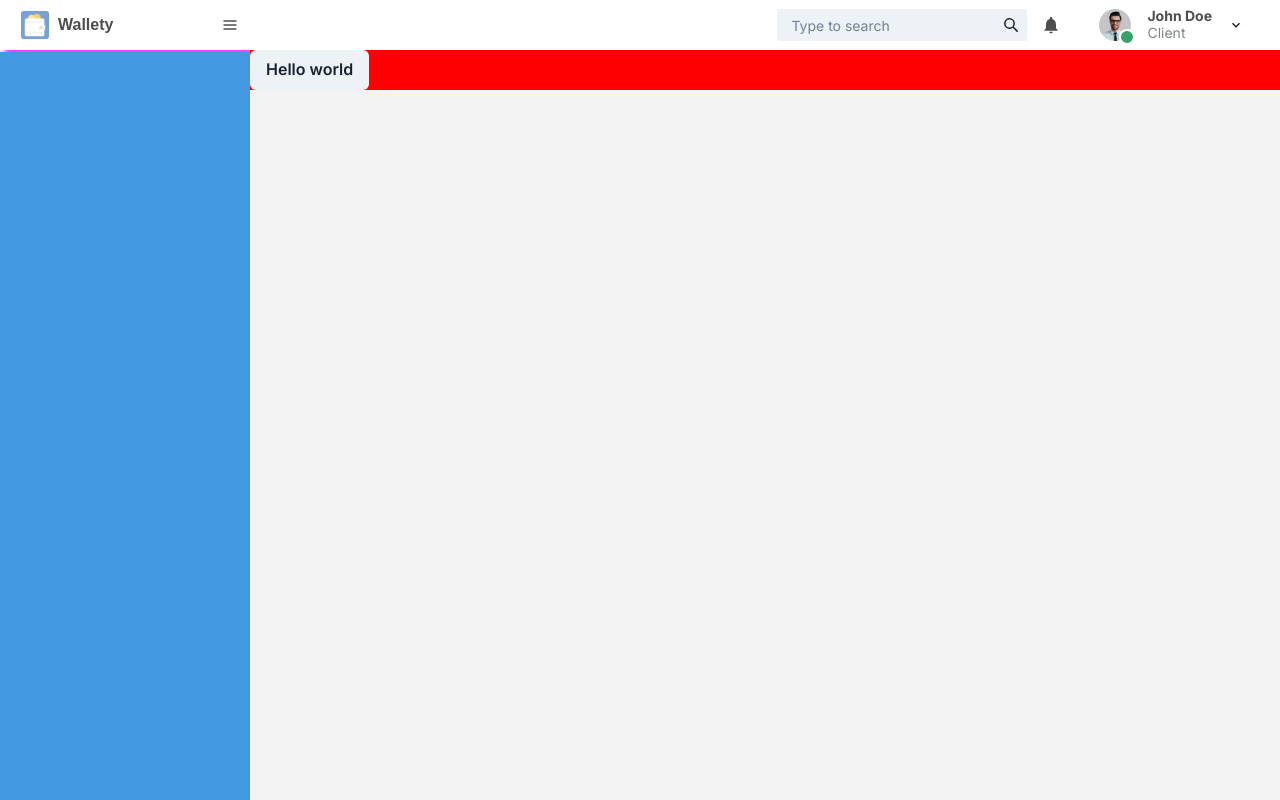
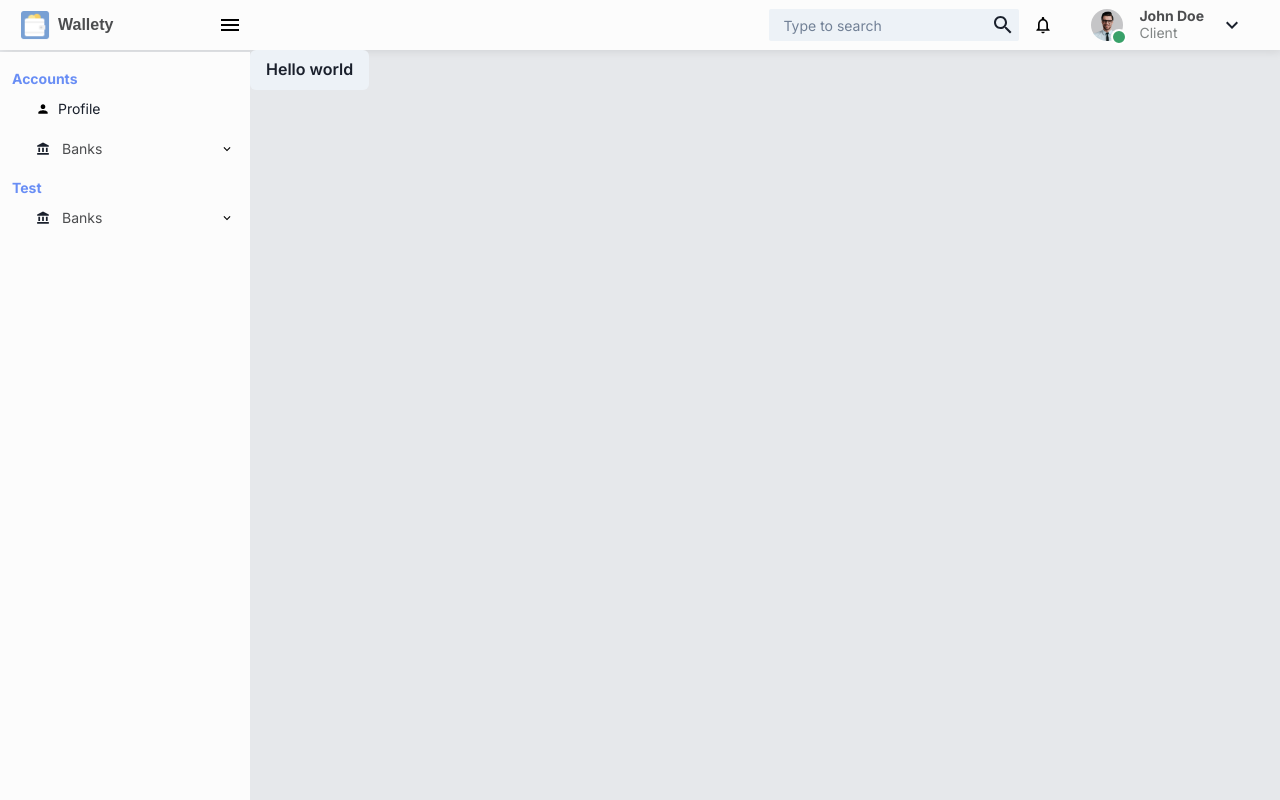
Before and after one commit to wall-ety/wall-ety-ui, a Next.js app: page / in a window 1280 px wide. Built offline with nearby package versions, Linux system fonts and the light colour scheme.

Commit message:
feat: create style menu components

```diff
--- a/package.json
+++ b/package.json
@@ -11,11 +11,11 @@
     "format:check": "prettier --check ."
   },
   "dependencies": {
-    "@chakra-ui/icons": "^2.1.1",
     "@chakra-ui/next-js": "^2.2.0",
     "@chakra-ui/react": "^2.8.2",
     "@emotion/react": "^11.11.4",
     "@emotion/styled": "^11.11.0",
+    "@mui/icons-material": "^5.15.14",
     "axios": "^1.6.8",
     "framer-motion": "^11.0.14",
     "next": "14.1.3",
--- a/src/app/layout.tsx
+++ b/src/app/layout.tsx
@@ -18,7 +18,7 @@ export default function RootLayout({
 }>) {
   return (
     <html lang="en">
-      <body className={inter.className} style={{ backgroundColor: "#f3f3f3" }}>
+      <body className={inter.className} style={{ backgroundColor: "#e6e8eb" }}>
         <Providers>{children}</Providers>
       </body>
     </html>
--- a/src/app/providers.tsx
+++ b/src/app/providers.tsx
@@ -17,7 +17,7 @@ export function Providers({ children }: { children: React.ReactNode }) {
         <Box
           width={isLargerThan800 ? "calc(100% - 250px)" : "100%"}
           ml={isLargerThan800 ? "250px" : "0"}
-          bgColor="red"
+          zIndex={1}
         >
           {children}
         </Box>
--- a/src/ui/layout/appBar/AppBar.tsx
+++ b/src/ui/layout/appBar/AppBar.tsx
@@ -12,15 +12,14 @@ import {
   MenuList,
   MenuItem,
   Button,
-  Badge,
   AvatarBadge,
 } from "@chakra-ui/react";
 import {
-  BellIcon,
-  ChevronDownIcon,
-  HamburgerIcon,
-  SearchIcon,
-} from "@chakra-ui/icons";
+  NotificationsOutlined,
+  ExpandMoreOutlined,
+  MenuOutlined,
+  Search as SearchIcon,
+} from "@mui/icons-material";
 
 import logo from "@/assets/images/logo.png";
 
@@ -31,7 +30,7 @@ function UserInfo() {
         variant="ghost"
         textAlign="start"
         as={Button}
-        rightIcon={<ChevronDownIcon />}
+        rightIcon={<ExpandMoreOutlined />}
       >
         <Box display="flex" alignItems="center" gap={4} mx={2}>
           <Avatar
@@ -71,8 +70,9 @@ export function AppBar() {
         py: 0,
         pr: 5,
         w: "100%",
+        zIndex: 999,
         bgColor: "white",
-        boxShadow: "5px 5px 5px #f3f",
+        boxShadow: "1px 1px 10px rgba(0,0,0,.1)",
         display: "flex",
         alignItems: "center",
         justifyContent: "space-between",
@@ -108,7 +108,7 @@ export function AppBar() {
           aria-label="menu-button"
           position="absolute"
         >
-          <HamburgerIcon color="black" />
+          <MenuOutlined sx={{ color: "black" }} />
         </IconButton>
       </Box>
       <Box display="flex" alignItems="center" gap={1}>
@@ -119,7 +119,7 @@ export function AppBar() {
           </InputRightElement>
         </InputGroup>
         <IconButton aria-label="notification-icon" variant="ghost">
-          <BellIcon fontSize={20} color="black" />
+          <NotificationsOutlined sx={{ fontSize: 20, color: "black" }} />
         </IconButton>
         <UserInfo />
       </Box>
--- a/src/ui/layout/menu/Menu.tsx
+++ b/src/ui/layout/menu/Menu.tsx
@@ -1,15 +1,37 @@
 import { Box } from "@chakra-ui/react";
+import { AccountBalance, GitHub, Person } from "@mui/icons-material";
+
+import { MenuGroup, MenuItem, MenuList, SingleMenu } from "./components";
 
 export function Menu() {
   return (
     <Box
-      p="5"
-      w="250px"
-      h="calc(100% - 50px)"
-      pos="fixed"
-      bgColor="blue.400"
-      top="52px"
-      left={0}
-    ></Box>
+      sx={{
+        py: 2,
+        w: "250px",
+        h: "calc(100% - 50px)",
+        pos: "fixed",
+        bgColor: "white",
+        top: "52px",
+        left: 0,
+      }}
+    >
+      <MenuGroup label="Accounts">
+        <SingleMenu
+          label="Profile"
+          icon={<Person sx={{ fontSize: "14px", color: "black" }} />}
+        />
+        <MenuList label="Banks" icon={<AccountBalance />}>
+          <MenuItem label="Lists here" icon={<GitHub />} />
+          <MenuItem label="Lists here" icon={<GitHub />} />
+        </MenuList>
+      </MenuGroup>
+      <MenuGroup label="Test">
+        <MenuList label="Banks" icon={<AccountBalance />}>
+          <MenuItem label="Lists here" icon={<GitHub />} />
+          <MenuItem label="Lists here" icon={<GitHub />} />
+        </MenuList>
+      </MenuGroup>
+    </Box>
   );
 }
--- /dev/null
+++ b/src/ui/layout/menu/components/MenuGroup.tsx
@@ -0,0 +1,19 @@
+import { Box, Text } from "@chakra-ui/react";
+
+type MenuGroupProps = {
+  label: string;
+  children: React.ReactNode;
+};
+
+export function MenuGroup({ label, children }: MenuGroupProps) {
+  return (
+    <Box width="100%" my={2}>
+      <Text color="main" fontSize="14px" ml={3} fontWeight="bold">
+        {label}
+      </Text>
+      <Box pl={5} width="100%">
+        {children}
+      </Box>
+    </Box>
+  );
+}
--- /dev/null
+++ b/src/ui/layout/menu/components/MenuItem.tsx
@@ -0,0 +1,30 @@
+import { Button, Text } from "@chakra-ui/react";
+
+type MenuItemProps = {
+  label: string;
+  icon: React.ReactElement;
+};
+
+export function MenuItem({ label, icon }: MenuItemProps) {
+  return (
+    <Button
+      variant="ghost"
+      sx={{
+        "gap": 3,
+        "pl": 7,
+        "display": "flex",
+        "alignItems": "center",
+        "width": "100%",
+        "cursor": "pointer",
+        "fontWeight": "normal",
+        "justifyContent": "start",
+        "& .MuiSvgIcon-root": {
+          fontSize: "14px",
+        },
+      }}
+    >
+      {icon}
+      <Text fontSize="14px">{label}</Text>
+    </Button>
+  );
+}
--- /dev/null
+++ b/src/ui/layout/menu/components/MenuList.tsx
@@ -0,0 +1,44 @@
+import { ExpandMore } from "@mui/icons-material";
+import { Box, Button, Collapse, Text, useDisclosure } from "@chakra-ui/react";
+
+type MenuListProps = {
+  label: string;
+  children: React.ReactNode;
+  icon: React.ReactElement;
+};
+
+export function MenuList({ label, children, icon }: MenuListProps) {
+  const { isOpen, onToggle: toggleListMenu } = useDisclosure();
+
+  return (
+    <Box width="100%" sx={{}}>
+      <Button
+        variant="ghost"
+        onClick={toggleListMenu}
+        sx={{
+          "px": 4,
+          "gap": 1,
+          "w": "100%",
+          "display": "flex",
+          "alignItems": "center",
+          "cursor": "pointer",
+          "justifyContent": "space-between",
+          "& .MuiSvgIcon-root": {
+            fontSize: "14px",
+          },
+        }}
+      >
+        <Box display="flex" alignItems="center" gap={3}>
+          {icon}
+          <Text fontWeight="normal" color="black" fontSize="14px">
+            {label}
+          </Text>
+        </Box>
+        <ExpandMore sx={{ color: "black" }} />
+      </Button>
+      <Collapse in={isOpen} animateOpacity>
+        <Box width="100%">{children}</Box>
+      </Collapse>
+    </Box>
+  );
+}
--- /dev/null
+++ b/src/ui/layout/menu/components/SingleMenu.tsx
@@ -0,0 +1,31 @@
+import { Button } from "@chakra-ui/react";
+
+type SingleMenuProps = {
+  label: string;
+  icon: React.ReactElement;
+};
+
+export function SingleMenu({ label, icon }: SingleMenuProps) {
+  return (
+    <Button
+      sx={{
+        "pl": 4,
+        "gap": 2,
+        "w": "100%",
+        "display": "flex",
+        "alignItems": "center",
+        "fontWeight": "normal",
+        "cursor": "pointer",
+        "justifyContent": "start",
+        "fontSize": "14px",
+        "& .MuiSvgIcon-root": {
+          fontSize: "14px",
+        },
+      }}
+      variant="ghost"
+    >
+      {icon}
+      {label}
+    </Button>
+  );
+}
--- /dev/null
+++ b/src/ui/layout/menu/components/index.ts
@@ -0,0 +1,4 @@
+export * from "./MenuList";
+export * from "./MenuItem";
+export * from "./MenuGroup";
+export * from "./SingleMenu";
--- a/src/ui/theme.ts
+++ b/src/ui/theme.ts
@@ -3,10 +3,9 @@ import { extendTheme } from "@chakra-ui/react";
 // main theme
 export const theme = extendTheme({
   colors: {
-    main: {
-      900: "#698ef5",
-    },
+    main: "#698ef5",
     black: "#4c4d4f",
     grey: "#818585",
+    white: "#fcfcfc",
   },
 });
```
Also changed, not shown: 1 other file (tests, documents, lock files or other folders).
